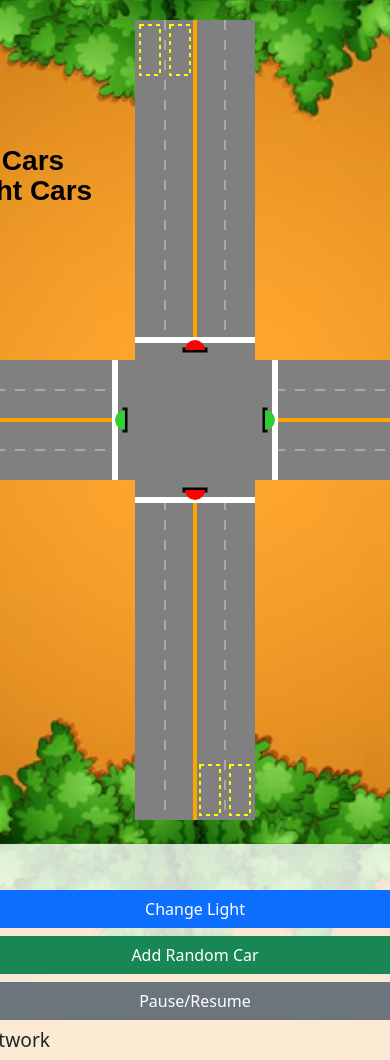
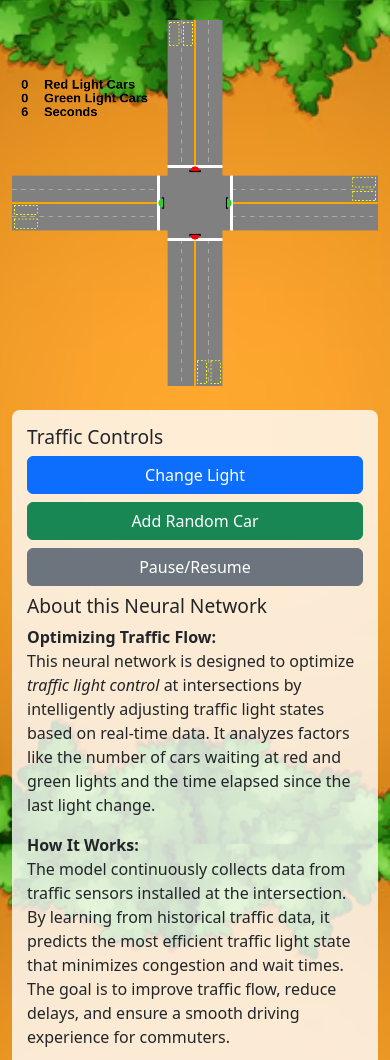
Before and after one commit to JBratvold/TrafficController, a Flask app: page / in a window 390 px wide; the page is wider, and only the part inside the window is pictured. Shown: the top 1060 px of that part. Run offline with Flask 3, Linux system fonts and the light colour scheme.

Commit message:
Add some improvements to mobile version

```diff
--- a/templates/index.html
+++ b/templates/index.html
@@ -54,6 +54,10 @@
 
       .btn {
         width: 100%; /* Make buttons take up full width on mobile */
+      }
+      .canvas-wrapper canvas {
+        width: 100%;  /* Make it fit within its container */
+        height: auto; /* Maintain aspect ratio */
       }
     }
 
```
